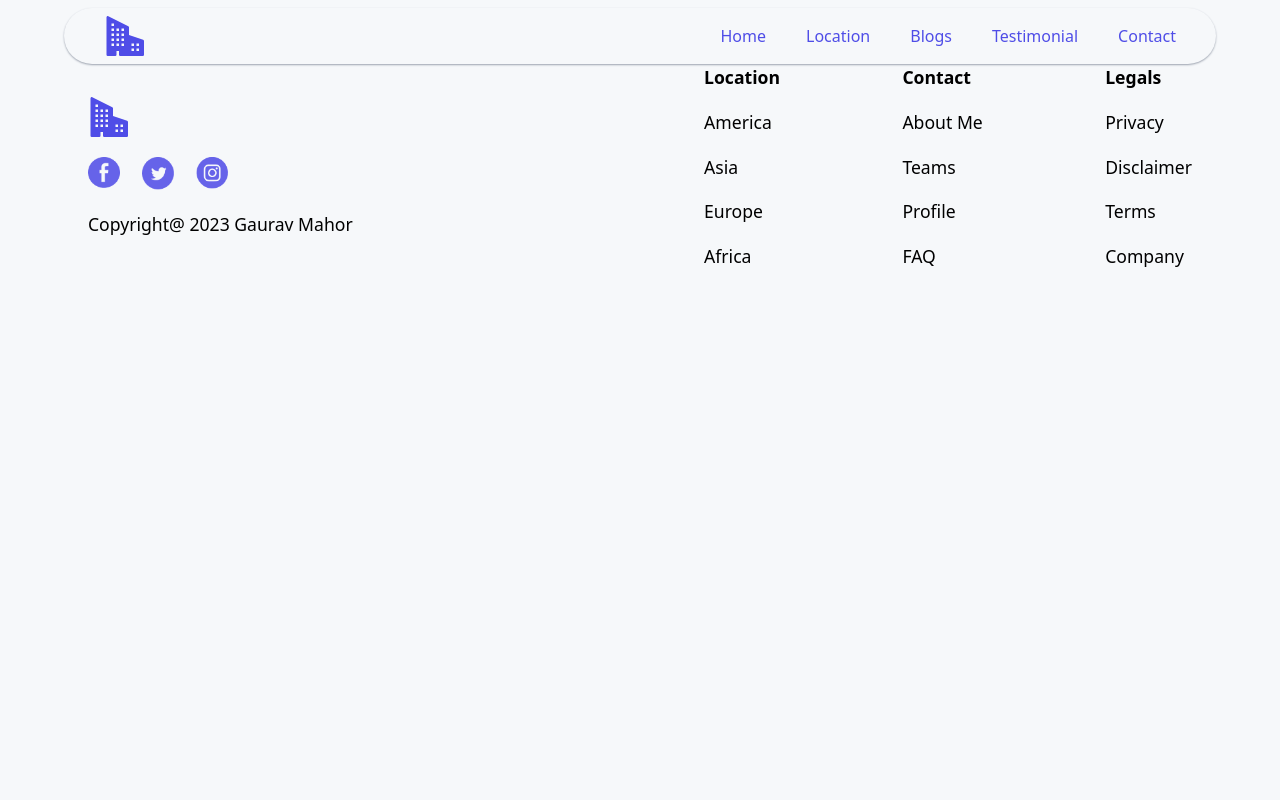
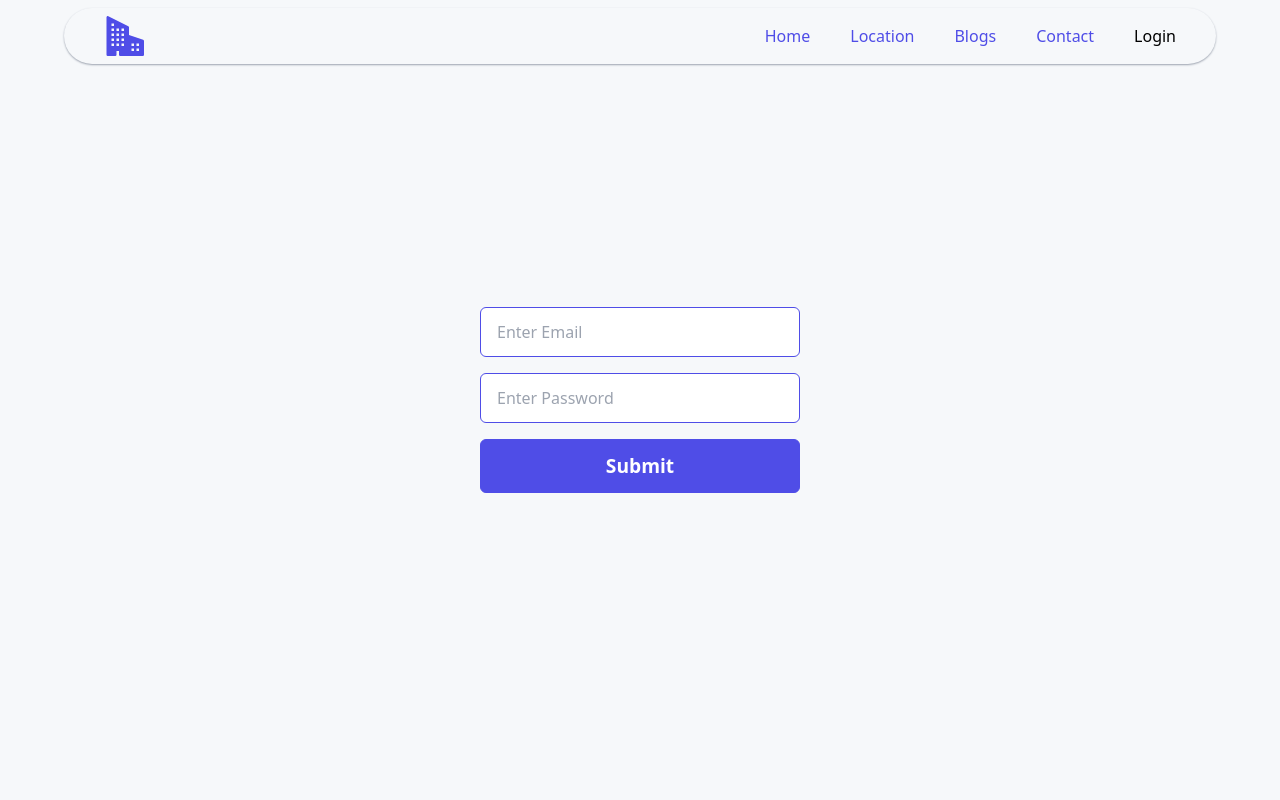
Before and after one commit to gauravm968/real-estate, a React (Create React App) app: page /login in a window 1280 px wide. Shown: the top 800 px of the page. Built offline with nearby package versions, Linux system fonts and the light colour scheme; a web font is replaced by a local one.

Commit message:
login page

```diff
--- a/src/App.js
+++ b/src/App.js
@@ -2,7 +2,7 @@ import { Route, Routes } from "react-router-dom";
 import Home from "./pages/Home";
 import Blogs from "./pages/Blogs";
 import Location from "./pages/Location";
-import Testimonial from "./pages/Testimonial";
+import Login from "./pages/Login";
 import Contact from "./pages/Contact";
 import Footer from "./components/Footer";
 import Navbar from "./components/Navbar";
@@ -17,8 +17,8 @@ function App() {
         <Route path='/' exact element={<Home />} />
         <Route path='/location' element={<Location />} />
         <Route path='/blogs' element={<Blogs />} />
-        <Route path='/testimonial' element={<Testimonial />} />
         <Route path='/contact' element={<Contact />} />
+	<Route path='/login' element={<Login />} />
       </Routes>
 
       <Footer />
--- a/src/components/Navbar.js
+++ b/src/components/Navbar.js
@@ -13,8 +13,9 @@ export default function Navbar() {
                 <li className='hover:scale-125 transition duration-500 cursor-pointer'><NavLink to='/'>Home</NavLink></li>
                 <li className='hover:scale-125 transition duration-500 cursor-pointer'><NavLink to='/location'>Location</NavLink></li>
                 <li className='hover:scale-125 transition duration-500 cursor-pointer'><NavLink to='/blogs'>Blogs</NavLink></li>
-                <li className='hover:scale-125 transition duration-500 cursor-pointer'><NavLink to='/testimonial'>Testimonial</NavLink></li>
-                <li className='hover:scale-125 transition duration-500 cursor-pointer'><NavLink to='/contact'>Contact</NavLink></li>
+		<li className='hover:scale-125 transition duration-500 cursor-pointer'><NavLink to='/contact'>Contact</NavLink></li>
+                <li className='hover:scale-125 transition duration-500 cursor-pointer'><NavLink to='/login'>Login</NavLink></li>
+
             </ul>
         </div>
     </div>
--- /dev/null
+++ b/src/pages/Login.js
@@ -0,0 +1,20 @@
+import React from 'react'
+
+export default function Login() {
+
+  function submitHandler(){
+    console.log("Form submitted successfully");
+  }
+  return (
+    <div className='w-full h-full flex justify-center items-center bg-[var(--smoothWhite)]'>
+
+        <form action='/' onSubmit={submitHandler} className='flex flex-col h-min w-[20rem] max-md:w-min gap-4'>
+            <input type="email" placeholder="Enter Email" name='email' className='outline-none border border-[var(--mainBlue)] px-4 py-3 text-[1rem] rounded-md focus:text-[var(--mainBlue)]'></input>
+            <input type="password" placeholder="Enter Password" name='password' className='outline-none border border-[var(--mainBlue)] px-4 py-3 text-[1rem] rounded-md focus:text-[var(--mainBlue)]'></input>
+
+            <input type='submit' value='Submit' className='border border-[var(--mainBlue)] bg-[var(--mainBlue)] hover:text-[var(--mainBlue)] hover:bg-white transition all duration-300 px-4 py-3 text-[1.2rem] font-semibold rounded-md text-white cursor-pointer'></input>
+        </form>
+
+    </div>
+  )
+}
--- a/src/pages/Testimonial.js
+++ /dev/null
@@ -1,9 +0,0 @@
-import React from 'react'
-
-export default function Testimonial() {
-  return (
-    <div className='w-full h-full flex justify-center items-center'>
-      Testimonial
-    </div>
-  )
-}
```
